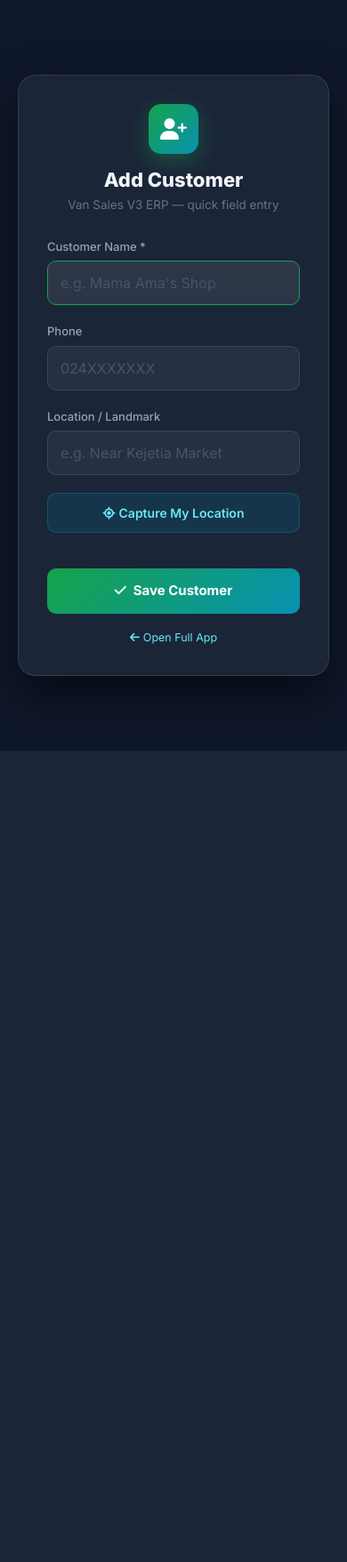
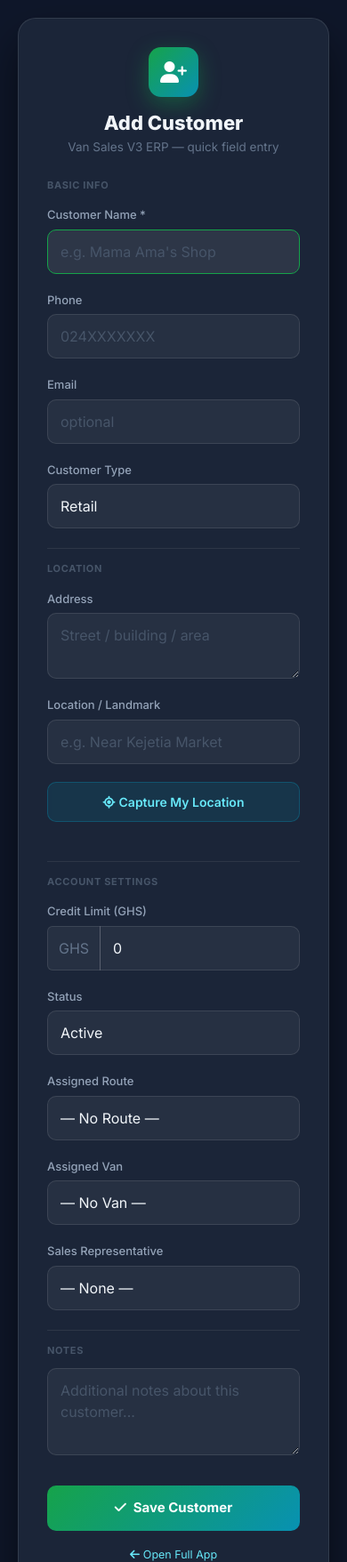
Before and after one commit to itmhikizaro08-hub/van-sale-v3, a Flask app: page /customers/quick-add in a window 390 px wide. Shown: the top 1756 px of the page at 89% size. Before the commit the page ends 844 px from the top, so only its background shows below. Run offline with Flask 3, Linux system fonts and the light colour scheme; a user stored in the database is signed in; data comes from the database, SQL or seed files in the repository; data that the repository does not hold is empty.

Commit message:
Expand Quick-Add Customer PWA to capture every field the full form has
Per feedback, the field-facing quick-add page only asked for name,
phone, and location — not enough to fully register a customer without
a follow-up edit in the full app. Brought it up to parity with the
full Add Customer form: customer type, email, address, credit limit,
status, assigned route/van/sales rep, and notes, while keeping the
single-column mobile-first layout (section headers instead of the
desktop form's two-column card split).

Sales rep defaults to the logged-in rep when they're a sales_rep and
no rep is explicitly chosen, same as before — now just overridable
from the dropdown like the full form.

Co-Authored-By: Claude Sonnet 5 <noreply@anthropic.com>

```diff
--- a/routes/customers.py
+++ b/routes/customers.py
@@ -121,11 +121,12 @@ def index():
 
 
 # ── Quick-Add mini PWA ────────────────────────────────────────────────────────
-# A standalone, installable single-purpose page for reps in the field who only
-# need to capture a new customer's name/phone/location — not the full app.
-# Doesn't extend base.html on purpose: no sidebar/nav, just the form, so it
-# installs and opens as its own focused home-screen app (separate manifest
-# below with its own start_url/scope) rather than launching the full ERP.
+# A standalone, installable page for reps in the field to register a new
+# customer with every field the full Add Customer form supports — just in a
+# single mobile-first layout instead of the full app's multi-column desktop
+# one. Doesn't extend base.html on purpose: no sidebar/nav, so it installs and
+# opens as its own focused home-screen app (separate manifest below with its
+# own start_url/scope) rather than launching the full ERP.
 @customers_bp.route('/quick-add/manifest.json')
 def quick_add_manifest():
     from models.settings import Settings
@@ -154,6 +155,10 @@ def quick_add():
         flash('Permission denied.', 'danger')
         return redirect(url_for('dashboard.index'))
 
+    vans = Van.query.filter_by(status='active').all()
+    routes = Route.query.filter_by(status='active').all()
+    sales_reps = User.query.filter(User.role.in_(['sales_rep', 'supervisor', 'manager'])).all()
+
     if request.method == 'POST':
         name = (request.form.get('name') or '').strip()
         if not name:
@@ -168,23 +173,33 @@ def quick_add():
                   f'Edit it in the full app instead.', 'warning')
             return redirect(url_for('customers.quick_add'))
 
+        sales_rep_id = request.form.get('sales_rep_id') or None
+        if not sales_rep_id and current_user.role == 'sales_rep':
+            sales_rep_id = current_user.id
+
         customer = Customer(
             customer_code=_next_code(),
             name=name,
             phone=request.form.get('phone'),
+            email=request.form.get('email'),
+            address=request.form.get('address'),
             location=request.form.get('location'),
             gps_latitude=request.form.get('gps_latitude') or None,
             gps_longitude=request.form.get('gps_longitude') or None,
-            customer_type='retail',
-            sales_rep_id=current_user.id if current_user.role == 'sales_rep' else None,
-            status='active'
+            customer_type=request.form.get('customer_type', 'retail'),
+            credit_limit=float(request.form.get('credit_limit') or 0),
+            assigned_route_id=request.form.get('assigned_route_id') or None,
+            assigned_van_id=request.form.get('assigned_van_id') or None,
+            sales_rep_id=sales_rep_id,
+            status=request.form.get('status', 'active'),
+            notes=request.form.get('notes')
         )
         db.session.add(customer)
         db.session.commit()
         flash(f'{customer.name} added ({customer.customer_code})!', 'success')
         return redirect(url_for('customers.quick_add'))
 
-    return render_template('customers/quick_add.html')
+    return render_template('customers/quick_add.html', vans=vans, routes=routes, sales_reps=sales_reps)
 
 
 @customers_bp.route('/add', methods=['GET', 'POST'])
--- a/templates/customers/quick_add.html
+++ b/templates/customers/quick_add.html
@@ -21,9 +21,14 @@
     .subtitle{text-align:center;color:#64748b;font-size:13.5px;margin-bottom:24px}
 
     .form-label{font-size:13px;font-weight:500;color:#94a3b8;margin-bottom:6px}
-    .form-control{background:rgba(255,255,255,.05);border:1px solid rgba(255,255,255,.1);color:#f1f5f9;font-size:16px;padding:12px 14px;border-radius:10px}
-    .form-control:focus{background:rgba(255,255,255,.08);border-color:#16a34a;box-shadow:none;color:#f1f5f9}
+    .form-control,.form-select{background:rgba(255,255,255,.05);border:1px solid rgba(255,255,255,.1);color:#f1f5f9;font-size:16px;padding:12px 14px;border-radius:10px}
+    .form-control:focus,.form-select:focus{background:rgba(255,255,255,.08);border-color:#16a34a;box-shadow:none;color:#f1f5f9}
     .form-control::placeholder{color:#475569}
+    .form-select option{background:#1e293b;color:#f1f5f9}
+    .input-group-text{background:rgba(255,255,255,.05);border:1px solid rgba(255,255,255,.1);color:#64748b}
+
+    .section-label{font-size:11px;font-weight:700;letter-spacing:.06em;text-transform:uppercase;color:#475569;margin:22px 0 12px;padding-top:14px;border-top:1px solid rgba(255,255,255,.08)}
+    .section-label:first-of-type{margin-top:0;padding-top:0;border-top:none}
 
     .btn-gps{width:100%;background:rgba(8,145,178,.15);border:1px solid rgba(8,145,178,.35);color:#67e8f9;font-weight:600;font-size:14px;padding:11px;border-radius:10px;margin-top:4px}
     .btn-gps:active{transform:translateY(1px)}
@@ -60,6 +65,7 @@
     {% endwith %}
 
     <form method="POST" id="quickAddForm">
+      <div class="section-label">Basic Info</div>
       <div class="mb-3">
         <label class="form-label">Customer Name *</label>
         <input type="text" name="name" class="form-control" placeholder="e.g. Mama Ama's Shop" required autofocus>
@@ -69,16 +75,82 @@
         <input type="tel" name="phone" class="form-control" placeholder="024XXXXXXX">
       </div>
       <div class="mb-3">
+        <label class="form-label">Email</label>
+        <input type="email" name="email" class="form-control" placeholder="optional">
+      </div>
+      <div class="mb-3">
+        <label class="form-label">Customer Type</label>
+        <select name="customer_type" class="form-select">
+          <option value="retail">Retail</option>
+          <option value="wholesale">Wholesale</option>
+          <option value="distributor">Distributor</option>
+        </select>
+      </div>
+
+      <div class="section-label">Location</div>
+      <div class="mb-3">
+        <label class="form-label">Address</label>
+        <textarea name="address" class="form-control" rows="2" placeholder="Street / building / area"></textarea>
+      </div>
+      <div class="mb-3">
         <label class="form-label">Location / Landmark</label>
         <input type="text" name="location" class="form-control" placeholder="e.g. Near Kejetia Market">
       </div>
-
       <input type="hidden" name="gps_latitude" id="gpsLat">
       <input type="hidden" name="gps_longitude" id="gpsLng">
       <button type="button" class="btn-gps" id="gpsBtn" onclick="captureGps()">
         <i class="fas fa-location-crosshairs me-1"></i>Capture My Location
       </button>
       <div class="gps-status" id="gpsStatus"></div>
+
+      <div class="section-label">Account Settings</div>
+      <div class="mb-3">
+        <label class="form-label">Credit Limit (GHS)</label>
+        <div class="input-group">
+          <span class="input-group-text">GHS</span>
+          <input type="number" step="0.01" min="0" name="credit_limit" class="form-control" value="0">
+        </div>
+      </div>
+      <div class="mb-3">
+        <label class="form-label">Status</label>
+        <select name="status" class="form-select">
+          <option value="active" selected>Active</option>
+          <option value="inactive">Inactive</option>
+          <option value="suspended">Suspended</option>
+        </select>
+      </div>
+      <div class="mb-3">
+        <label class="form-label">Assigned Route</label>
+        <select name="assigned_route_id" class="form-select">
+          <option value="">— No Route —</option>
+          {% for r in routes %}
+          <option value="{{ r.id }}">{{ r.route_name }}</option>
+          {% endfor %}
+        </select>
+      </div>
+      <div class="mb-3">
+        <label class="form-label">Assigned Van</label>
+        <select name="assigned_van_id" class="form-select">
+          <option value="">— No Van —</option>
+          {% for v in vans %}
+          <option value="{{ v.id }}">{{ v.van_number }}</option>
+          {% endfor %}
+        </select>
+      </div>
+      <div class="mb-3">
+        <label class="form-label">Sales Representative</label>
+        <select name="sales_rep_id" class="form-select">
+          <option value="">— {{ 'Me (' ~ current_user.full_name ~ ')' if current_user.role == 'sales_rep' else 'None' }} —</option>
+          {% for u in sales_reps %}
+          <option value="{{ u.id }}">{{ u.full_name }}</option>
+          {% endfor %}
+        </select>
+      </div>
+
+      <div class="section-label">Notes</div>
+      <div class="mb-3">
+        <textarea name="notes" class="form-control" rows="3" placeholder="Additional notes about this customer..."></textarea>
+      </div>
 
       <button type="submit" class="btn-save">
         <i class="fas fa-check me-2"></i>Save Customer
```
